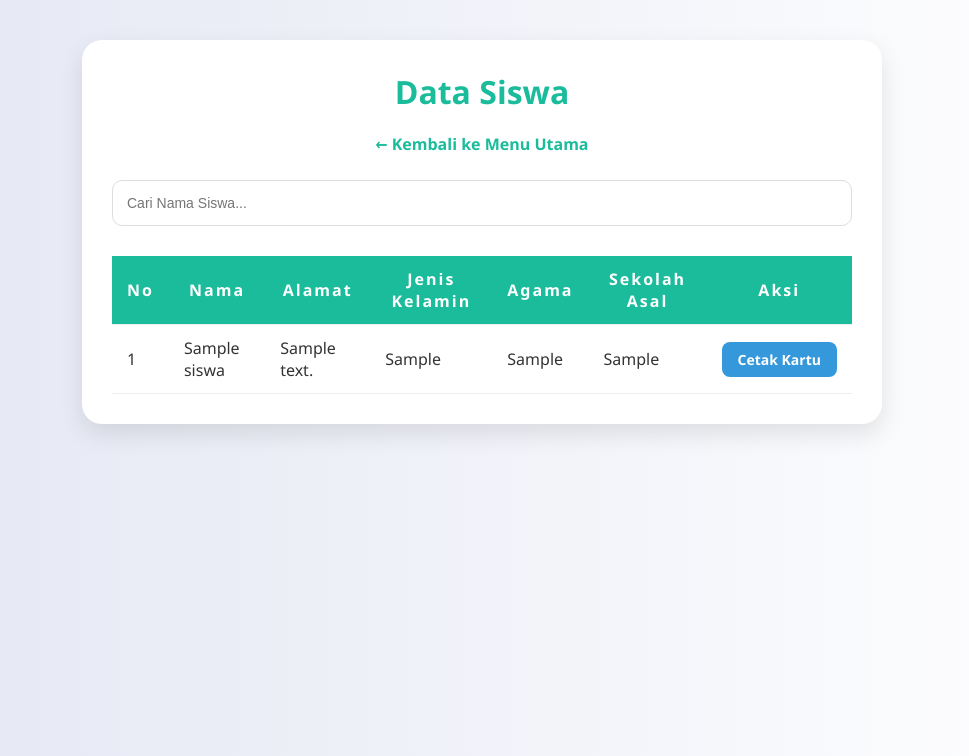
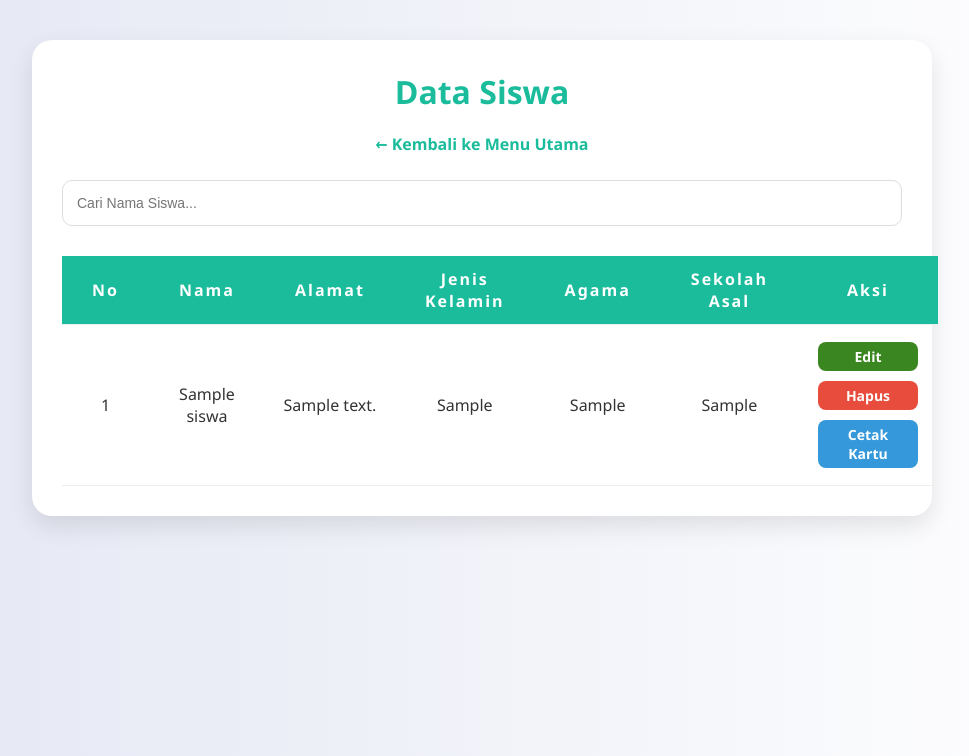
Before and after one commit to faithmry/PWEB-E-Tugas11, a PHP site: page /list-siswa.php in a window 1280 px wide. Shown: the top 756 px of the page, without its empty margins (158-1127 px from the left). Run offline with PHP 8.4, Linux system fonts and the light colour scheme; tables that the repository leaves empty or names only in its code hold one stand-in row (values such as "Sample post").

Commit message:
add update & delete

```diff
--- a/list-siswa.php
+++ b/list-siswa.php
@@ -46,7 +46,10 @@ $query = mysqli_query($conn, $sql);
                         echo "<td>".$siswa['jenis_kelamin']."</td>";
                         echo "<td>".$siswa['agama']."</td>";
                         echo "<td>".$siswa['asal_sekolah']."</td>";
-                        echo "<td><a href='cetak-kartu.php?id=".$siswa['id']."' class='print-button'>Cetak Kartu</a></td>";
+                        echo "<td>";
+                        echo "<a href='edit.php?id=".$siswa['id']."' class='edit-button'>Edit</a>";
+                        echo "<a href='hapus.php?id=".$siswa['id']."' class='delete-button'>Hapus</a>";
+                        echo "<a href='cetak-kartu.php?id=".$siswa['id']."' class='print-button'>Cetak Kartu</a>";
                         echo "</tr>";
                     }
                     ?>
--- a/style.css
+++ b/style.css
@@ -155,7 +155,7 @@ select {
 }
 
 .table-container {
-  max-width: 800px;
+  max-width: 900px;
   margin: 0 auto;
   background: #fff;
   padding: 30px;
@@ -180,14 +180,14 @@ table {
 td,
 th {
   padding: 12px 15px;
-  text-align: left;
+  text-align: center;
   border-bottom: 1px solid #eee;
 }
 
 th {
   background-color: #1abc9c;
   text-align: center;
-  padding: 12px 15px;
+  padding: 12px 30px;
   color: #fff;
   font-weight: bold;
   letter-spacing: 2px;
@@ -216,15 +216,52 @@ tr:hover {
   border-radius: 10px;
 }
 
-.print-button {
+.edit-button {
   color: #fff;
-  background-color: #3498db;
-  padding: 8px 16px;
+  background-color: #3a8621;
+  padding: 5px 10px;
   border-radius: 8px;
   text-decoration: none;
   font-weight: bold;
   font-size: 14px;
-  text-wrap: nowrap;
+  display: inline-block;
+  margin: 5px;
+  width: 100px;
+}
+
+.edit-button:hover {
+  background-color: #3a8621;
+}
+
+.delete-button {
+  color: #fff;
+  background-color: #e74c3c;
+  padding: 5px 10px;
+  border-radius: 8px;
+  text-decoration: none;
+  font-weight: bold;
+  font-size: 14px;
+  display: inline-block;
+  margin: 5px;
+  width: 100px;
+}
+
+.delete-button:hover {
+  background-color: #c0392b;
+}
+
+.print-button {
+  color: #fff;
+  background-color: #3498db;
+  padding: 5px 10px;
+  border-radius: 8px;
+  text-decoration: none;
+  font-weight: bold;
+  font-size: 14px;
+
+  display: inline-block;
+  margin: 5px;
+  width: 100px;
 }
 
 .print-button:hover {
```
Also changed, not shown: edit.php (added, +67 -0 lines), hapus.php (added, +15 -0 lines).
